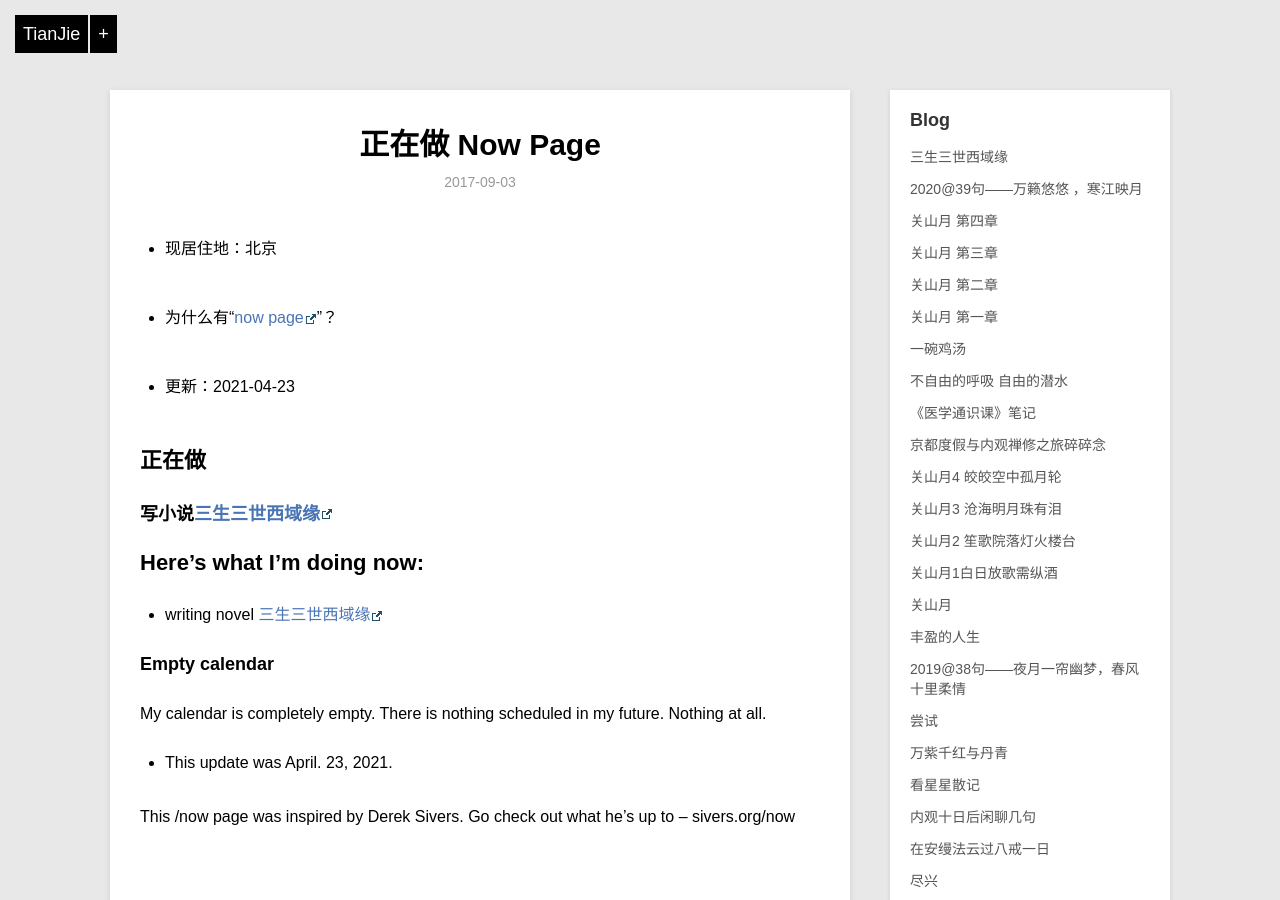
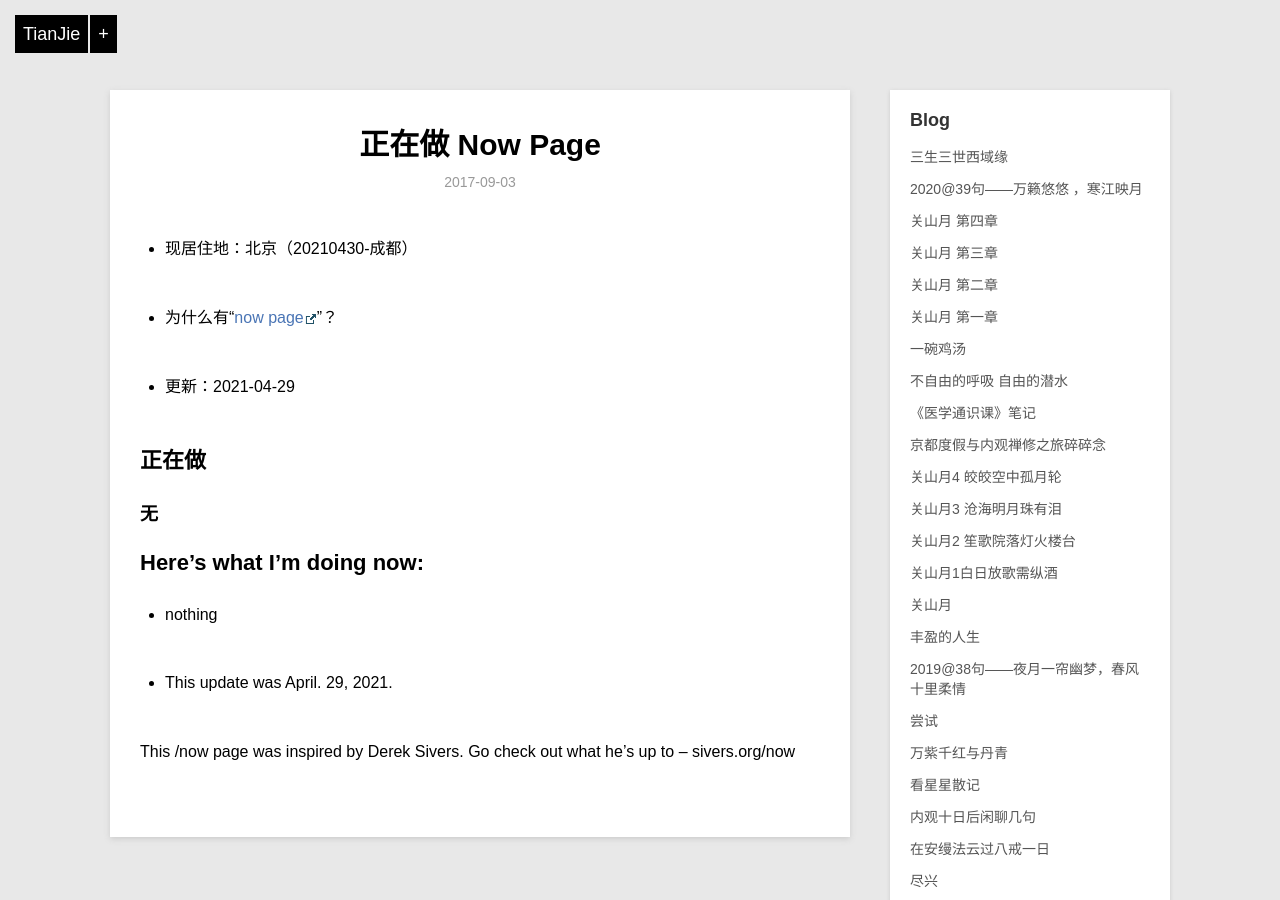
Before and after one commit to violettianjie/violettianjie.github.io, a Jekyll site: the page built from _posts/blog/2017-09-03-now.md, in a window 1280 px wide and 900 px high. Built offline with Jekyll 4.4.1, drawn with Linux system fonts in a browser that asks for light colours; comment, search, counter and statistics services are not loaded.

Commit message:
Update 2017-09-03-now.md

```diff
--- a/_posts/blog/2017-09-03-now.md
+++ b/_posts/blog/2017-09-03-now.md
@@ -4,32 +4,30 @@ title: "正在做 Now Page"
 description: "正在做的事 What I am doing"
 category: blog
 ---
-- 现居住地：北京
+- 现居住地：北京（20210430-成都）
 
 - 为什么有“[now page](http://nownownow.com/about)”？
 
 
-- 更新：2021-04-23
+- 更新：2021-04-29
 
 
 ## 正在做
 
-### 写小说[三生三世西域缘](http://violettianjie.com/xiyu)
+### 无
 
 
 ## Here’s what I’m doing now:
 
-- writing novel [三生三世西域缘](http://violettianjie.com/xiyu)
-
-
-### Empty calendar
-
-My calendar is completely empty. There is nothing scheduled in my future. Nothing at all.
+- nothing
 
 
 
 
-- This update was April. 23, 2021.
+
+
+
+- This update was April. 29, 2021.
 
 This /now page was inspired by Derek Sivers. Go check out what he’s up to – sivers.org/now
 
```
